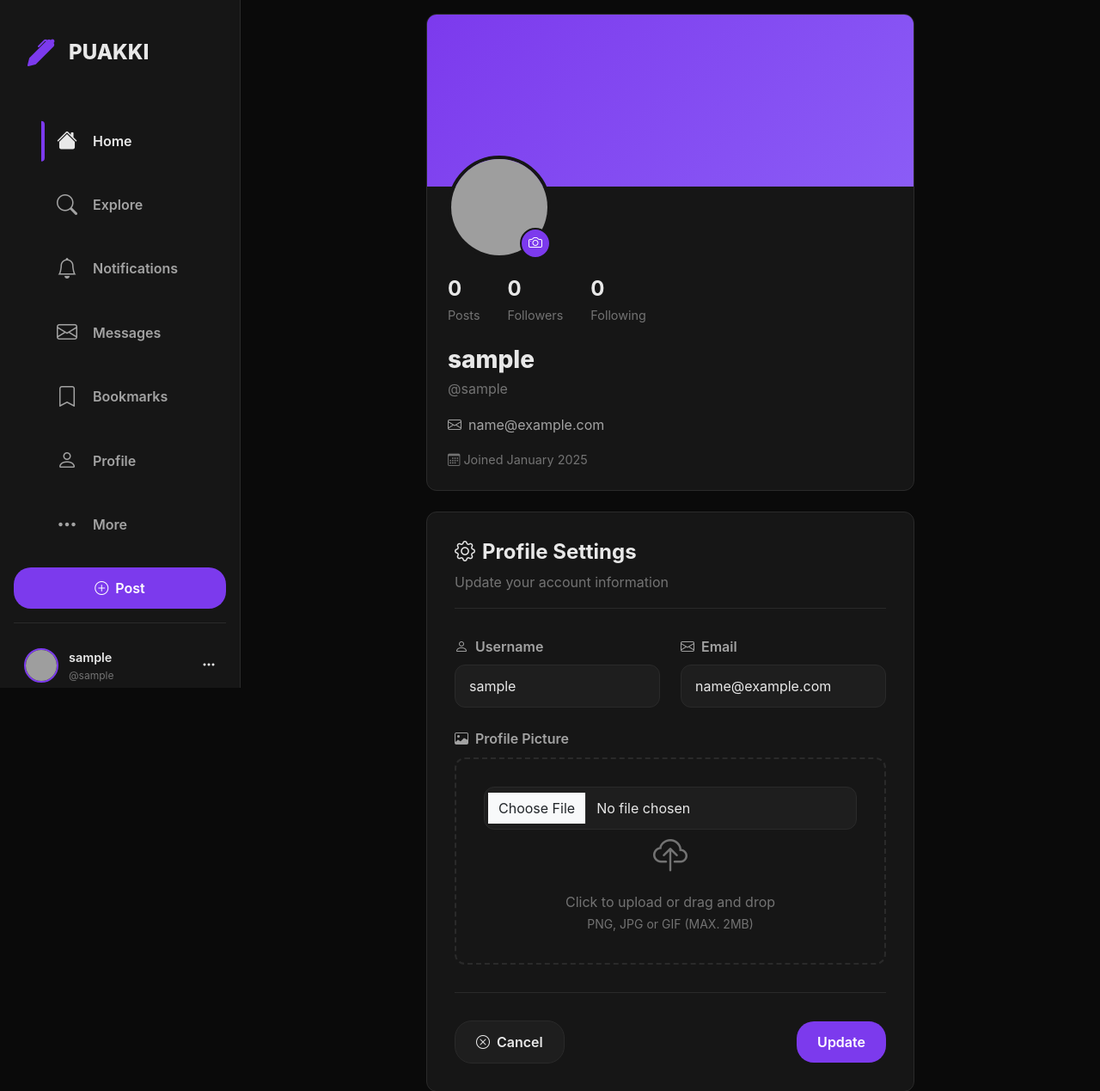
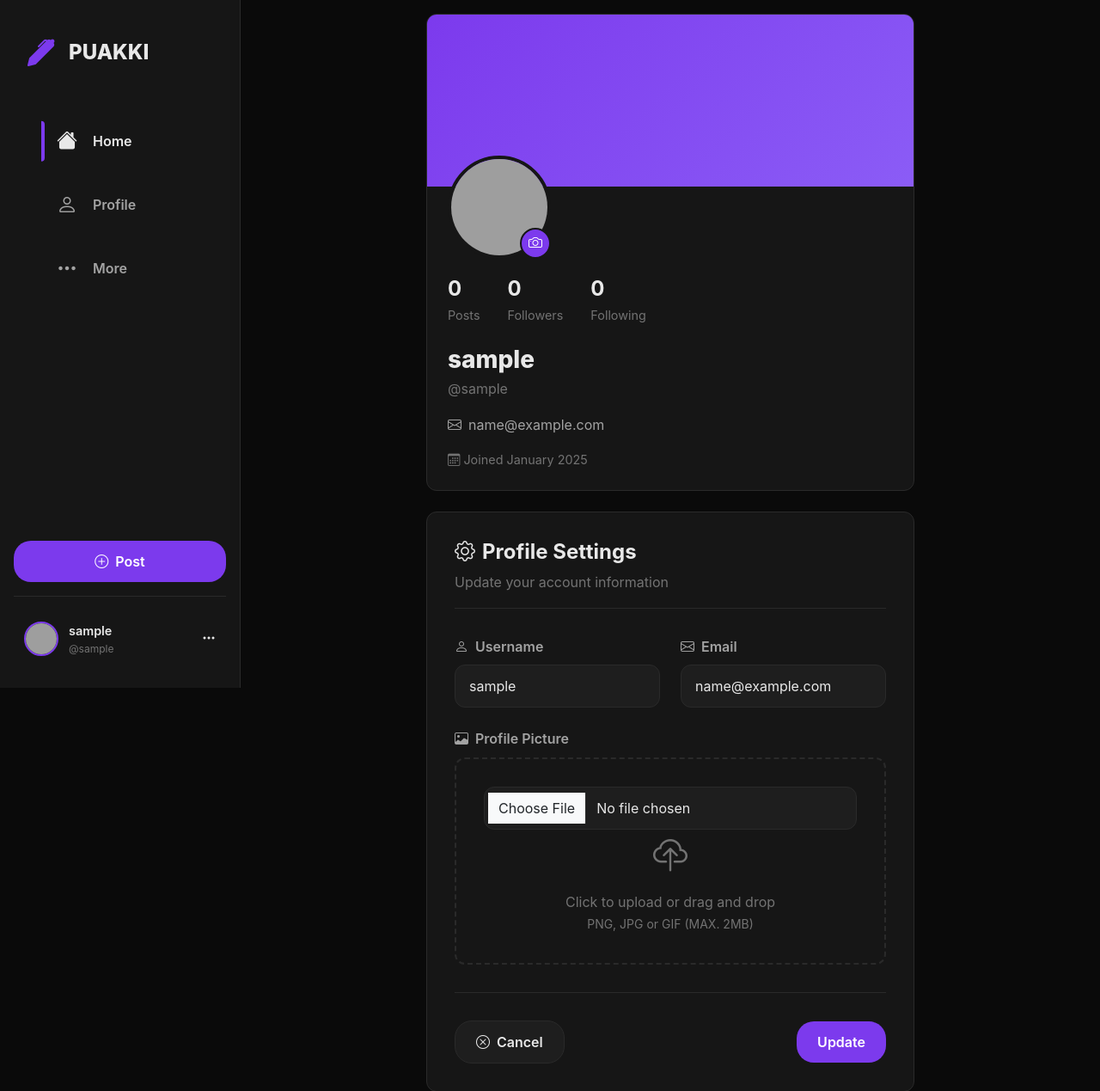
Before and after one commit to MohaOuakki/flask_app_web_post, a Flask app: page /account in a window 1280 px wide. Shown: the top 1269 px of the page at 86% size. Run offline with Flask 3, Linux system fonts and the light colour scheme; the visitor is signed in with stand-in values (Sample User, id 1); some libraries are stand-ins or nearby versions; grey boxes are pictures that could not be loaded.

Commit message:
Initial commit

```diff
--- a/flask_app/templates/base.html
+++ b/flask_app/templates/base.html
@@ -39,30 +39,6 @@
           <a class="nav-link-sidebar active" href="{{ url_for('home') }}">
             <i class="bi bi-house-fill"></i>
             <span>Home</span>
-          </a>
-        </li>
-        <li class="nav-item-sidebar">
-          <a class="nav-link-sidebar" href="#">
-            <i class="bi bi-search"></i>
-            <span>Explore</span>
-          </a>
-        </li>
-        <li class="nav-item-sidebar">
-          <a class="nav-link-sidebar" href="#">
-            <i class="bi bi-bell"></i>
-            <span>Notifications</span>
-          </a>
-        </li>
-        <li class="nav-item-sidebar">
-          <a class="nav-link-sidebar" href="#">
-            <i class="bi bi-envelope"></i>
-            <span>Messages</span>
-          </a>
-        </li>
-        <li class="nav-item-sidebar">
-          <a class="nav-link-sidebar" href="#">
-            <i class="bi bi-bookmark"></i>
-            <span>Bookmarks</span>
           </a>
         </li>
         <li class="nav-item-sidebar">
```
Also changed, not shown: flask_app/static/logo.png (deleted).
